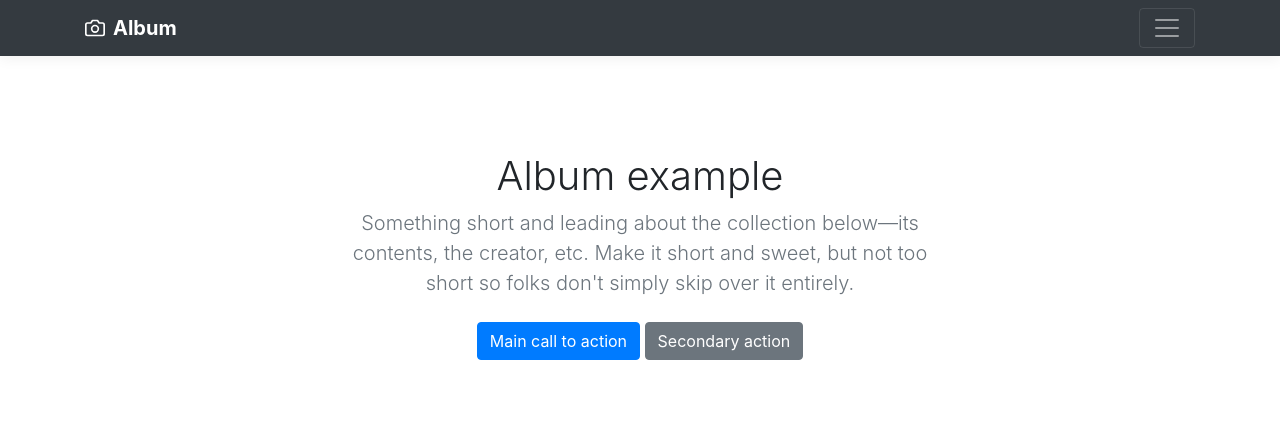
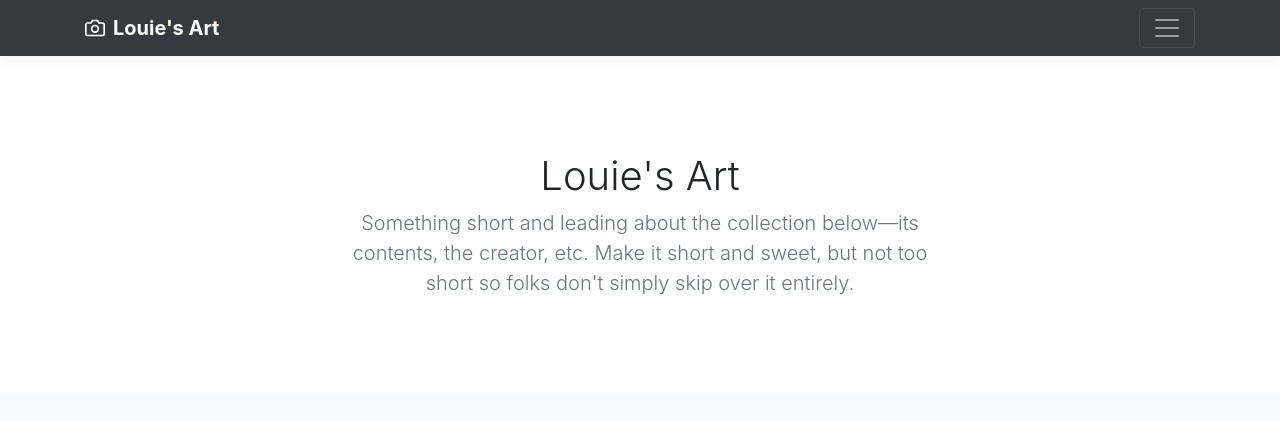
Before and after one commit to pjquirk/pjquirk.github.io, a website: page index.html in a window 1280 px wide. Shown: the top 421 px of the page. Drawn offline with nearby package versions, Linux system fonts and the light colour scheme.

Commit message:
Louieified

```diff
--- a/index.html
+++ b/index.html
@@ -7,7 +7,7 @@
     <meta name="author" content="">
     <link rel="icon" href="../../../../favicon.ico">
 
-    <title>Album example for Bootstrap</title>
+    <title>Louie's Art</title>
 
     <!-- Bootstrap core CSS -->
     <link rel="stylesheet" href="https://stackpath.bootstrapcdn.com/bootstrap/4.5.2/css/bootstrap.min.css" integrity="sha384-JcKb8q3iqJ61gNV9KGb8thSsNjpSL0n8PARn9HuZOnIxN0hoP+VmmDGMN5t9UJ0Z" crossorigin="anonymous">
@@ -41,7 +41,7 @@
         <div class="container d-flex justify-content-between">
           <a href="#" class="navbar-brand d-flex align-items-center">
             <svg xmlns="http://www.w3.org/2000/svg" width="20" height="20" viewBox="0 0 24 24" fill="none" stroke="currentColor" stroke-width="2" stroke-linecap="round" stroke-linejoin="round" class="mr-2"><path d="M23 19a2 2 0 0 1-2 2H3a2 2 0 0 1-2-2V8a2 2 0 0 1 2-2h4l2-3h6l2 3h4a2 2 0 0 1 2 2z"></path><circle cx="12" cy="13" r="4"></circle></svg>
-            <strong>Album</strong>
+            <strong>Louie's Art</strong>
           </a>
           <button class="navbar-toggler" type="button" data-toggle="collapse" data-target="#navbarHeader" aria-controls="navbarHeader" aria-expanded="false" aria-label="Toggle navigation">
             <span class="navbar-toggler-icon"></span>
@@ -54,12 +54,8 @@
 
       <section class="jumbotron text-center">
         <div class="container">
-          <h1 class="jumbotron-heading">Album example</h1>
+          <h1 class="jumbotron-heading">Louie's Art</h1>
           <p class="lead text-muted">Something short and leading about the collection below—its contents, the creator, etc. Make it short and sweet, but not too short so folks don't simply skip over it entirely.</p>
-          <p>
-            <a href="#" class="btn btn-primary my-2">Main call to action</a>
-            <a href="#" class="btn btn-secondary my-2">Secondary action</a>
-          </p>
         </div>
       </section>
 
```
